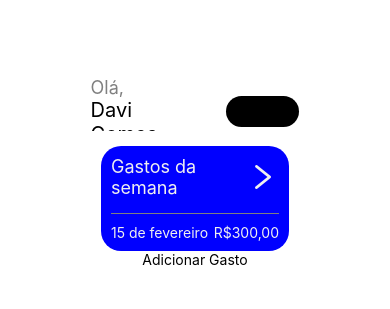
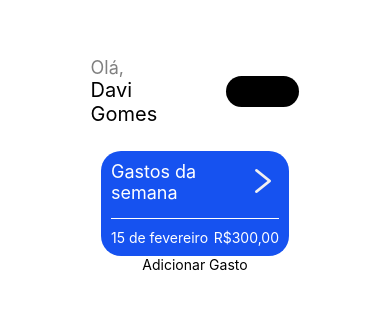
Before and after one commit to gabrielvedova/coinbasemobile, a React Native app in the folder CoinBase/: screen / in a window 390 px wide. Shown: the part 239-548 px from the top of the page. Built offline with nearby package versions, Linux system fonts and the light colour scheme.

Commit message:
Fix (Style): update style export to include colors and adjust App.js and Home.js for new style usage

```diff
--- a/CoinBase/src/App.js
+++ b/CoinBase/src/App.js
@@ -13,6 +13,5 @@ export default function App() {
 }
 
 const styles = StyleSheet.create({
-  container: style.container,
-  title: style.title,
+  container: style.style.container,
 });
--- a/CoinBase/src/Style.js
+++ b/CoinBase/src/Style.js
@@ -30,4 +30,4 @@ const style = {
   },
 };
 
-export default style;
+export default { colors, style };
--- a/CoinBase/src/views/Home.js
+++ b/CoinBase/src/views/Home.js
@@ -3,6 +3,7 @@ import { Text, View, StyleSheet, SafeAreaView, StatusBar } from "react-native";
 import AntDesign from "@expo/vector-icons/AntDesign";
 
 import AddGasto from "../components/AddGasto";
+import style from "../Style";
 
 export default (props) => {
   return (
@@ -24,10 +25,10 @@ export default (props) => {
               ...styles.expensesWeekDiv,
               paddingBottom: 15,
               borderBottomWidth: 1,
-              borderBottomColor: "#808080",
+              borderBottomColor: style.colors.white,
             }}
           >
-            <Text style={{ fontSize: 18, color: "#f0f0f0" }}>
+            <Text style={{ fontSize: 18, color: style.colors.white }}>
               Gastos da semana
             </Text>
             <AntDesign name="right" color="#f0f0f0" size={32} />
@@ -38,8 +39,8 @@ export default (props) => {
               marginTop: 10,
             }}
           >
-            <Text style={{ color: "#f0f0f0" }}>15 de fevereiro</Text>
-            <Text style={{ color: "#f0f0f0" }}>R$300,00</Text>
+            <Text style={{ color: style.colors.white }}>15 de fevereiro</Text>
+            <Text style={{ color: style.colors.white }}>R$300,00</Text>
           </View>
         </View>
         <AddGasto />
@@ -56,6 +57,7 @@ const styles = StyleSheet.create({
     alignItems: "center",
     justifyContent: "space-between",
     paddingTop: 10,
+    marginBottom: 40,
   },
   textmenu: {
     fontSize: 20,
@@ -64,7 +66,6 @@ const styles = StyleSheet.create({
     flex: 4,
     backgroundColor: "#fff",
     alignItems: "center",
-    justifyContent: "center",
   },
   perfil: {
     height: "80%",
@@ -76,7 +77,7 @@ const styles = StyleSheet.create({
   },
   expensesWeek: {
     width: "90%",
-    backgroundColor: "#0000ff",
+    backgroundColor: style.colors.blue,
     borderRadius: 20,
     padding: 10,
   },
```
